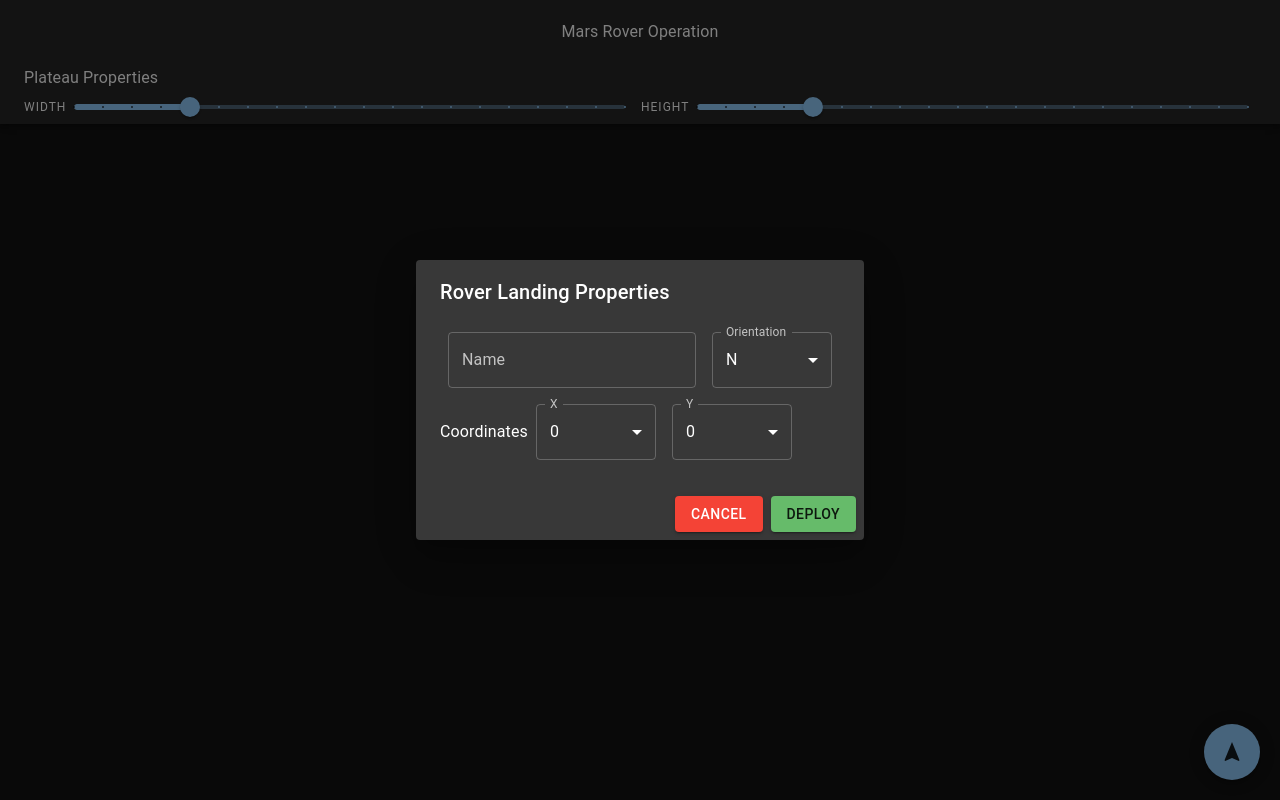
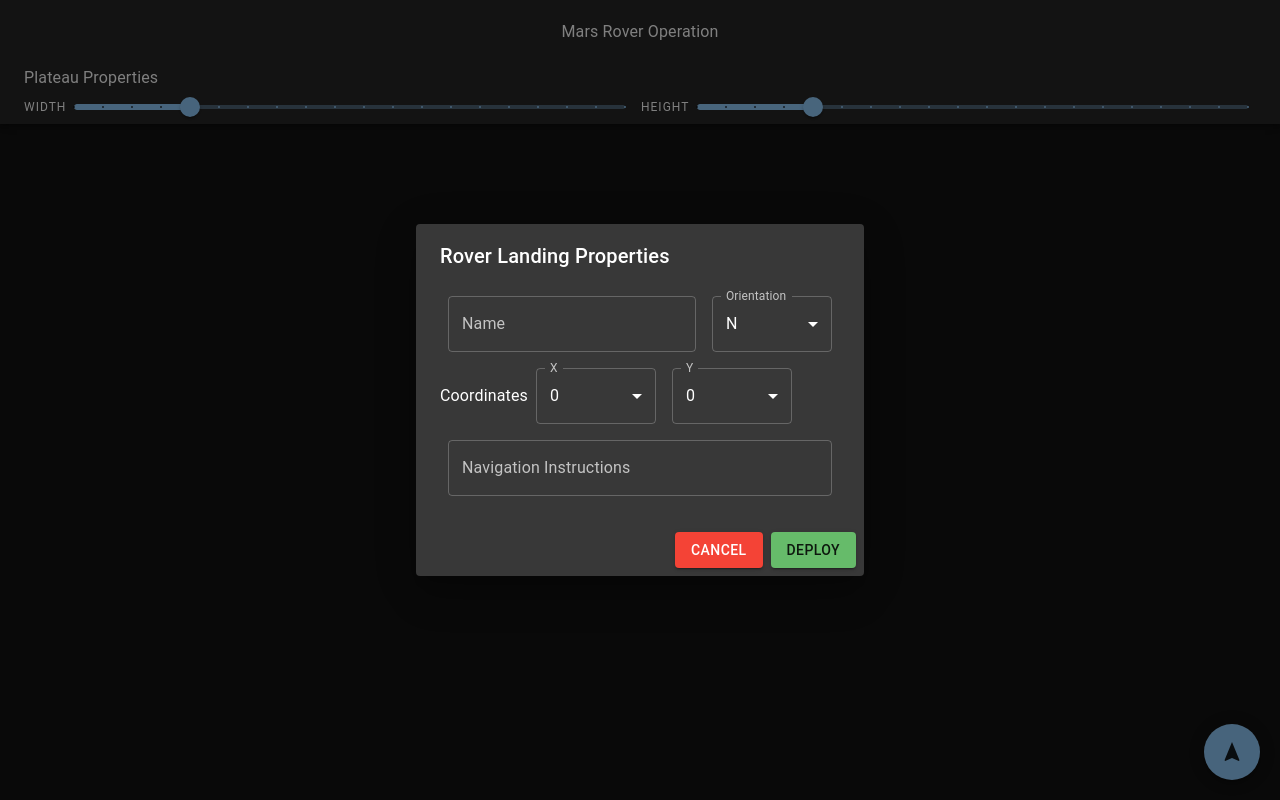
Before and after one commit to namaeconde/MarsRover-Visualizer, a React (Create React App) app: page / in a window 1280 px wide. Both pictures are taken after a click on the button "Deploy rover". Built offline with nearby package versions, Linux system fonts and the light colour scheme.

Commit message:
Add navigation instructions user input

```diff
--- a/src/App.tsx
+++ b/src/App.tsx
@@ -63,6 +63,7 @@ const App = () => {
   const [yCoord, setYCoord] = useState<number>(0);
   const [orientation, setOrientation] = useState<Orientation>(N);
   const [landingCoordinates, setLandingCoordinates] = useState<Point>({x:0, y:0});
+  const [instructions, setInstructions] = useState<string>('');
   const handleNameChange = (event: ChangeEvent<HTMLInputElement>) => {
     let newName = event.target.value || '';
     setName(newName);
@@ -80,6 +81,10 @@ const App = () => {
   const handleOrientationChange = (event: SelectChangeEvent<typeof orientation>) => {
     let newOrientation = event.target.value
     setOrientation(newOrientation as Orientation);
+  };
+  const handleInstructionsChange = (event: ChangeEvent<HTMLInputElement>) => {
+    let newInstructions = event.target.value || '';
+    setInstructions(newInstructions);
   };
 
   const [errorMessage, setErrorMessage] = useState<string>("");
@@ -226,6 +231,15 @@ const App = () => {
               </Select>
             </FormControl>
           </Box>
+          <Box component="form" sx={{ display: 'flex', flexWrap: 'wrap', alignItems:"center" }}>
+            <FormControl sx={{ m: 1}} fullWidth>
+                <TextField
+                  label="Navigation Instructions"
+                  value={instructions}
+                  onChange={handleInstructionsChange}
+                />
+              </FormControl>
+          </Box>
         </DialogContent>
         <DialogActions>
           <Button variant="contained" color="error" onClick={handleDialogClose}>Cancel</Button>
```
